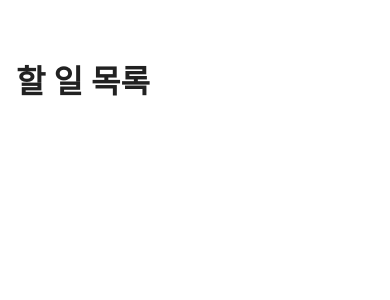
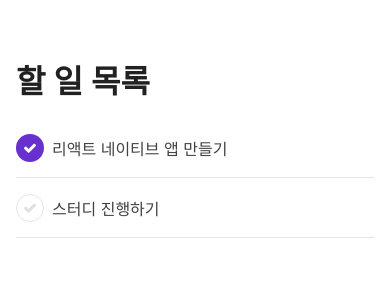
Before and after one commit to heemaeng/reactNative-todoList, a React Native app: screen / in a window 390 px wide. Shown: the top 300 px of the page. Built offline with nearby package versions, Linux system fonts and the light colour scheme.

Commit message:
리스트 아이템

```diff
--- a/App.js
+++ b/App.js
@@ -1,12 +1,15 @@
 import React from 'react';
 import { StyleSheet, Text, View, SafeAreaView } from 'react-native';
 import Header from './components/Header';
+import TodoItem from './components/TodoItem';
 
 export default class App extends React.Component {
   render() {
     return (
       <SafeAreaView style={styles.container}>
         <Header />
+        <TodoItem title="리액트 네이티브 앱 만들기" done={true}/>
+        <TodoItem title="스터디 진행하기" done={false}/>
       </SafeAreaView>
     );
   }
--- /dev/null
+++ b/components/TodoItem.js
@@ -0,0 +1,69 @@
+import React from 'react'
+import {
+    View,
+    Text,
+    TouchableOpacity,
+    StyleSheet,
+} from 'react-native'
+import Icon from 'react-native-vector-icons/FontAwesome';
+
+const TodoItem = ({
+    title,
+    done,
+}) => {
+    return (
+        <View style={styles.container}>
+            <View style={styles.todo}>
+                <TouchableOpacity
+                    activeOpacity={0.8}
+                    style={done ? styles.done : styles.check}
+                >
+                    <Icon name="check" color={done ? '#FFFFFF' : '#E0E0E0'} size={14} />
+                </TouchableOpacity>
+                <Text style={styles.title}>
+                    {title}
+                </Text>
+            </View>
+        </View>
+    )
+}
+
+const styles = StyleSheet.create({
+    container: {
+        paddingLeft: 16,
+        paddingRight: 16,
+        backgroundColor: '#FFFFFF',
+    },
+    todo: {
+        flexDirection: 'row',
+        alignItems: 'center',
+        height: 60,
+        borderBottomWidth: 1,
+        borderBottomColor: '#E5E5E5',
+    },
+    title: {
+        fontSize: 16,
+        color: '#424242',
+    },
+    check: {
+        borderWidth: 1,
+        borderColor: '#E5E5E5',
+        width: 28,
+        height: 28,
+        justifyContent: 'center',
+        alignItems: 'center',
+        marginRight: 8,
+        borderRadius: 14,
+    },
+    done: {
+        width: 28,
+        height: 28,
+        justifyContent: 'center',
+        alignItems: 'center',
+        marginRight: 8,
+        borderRadius: 14,
+        backgroundColor: '#6830CF',
+    }
+})
+
+export default TodoItem
```
